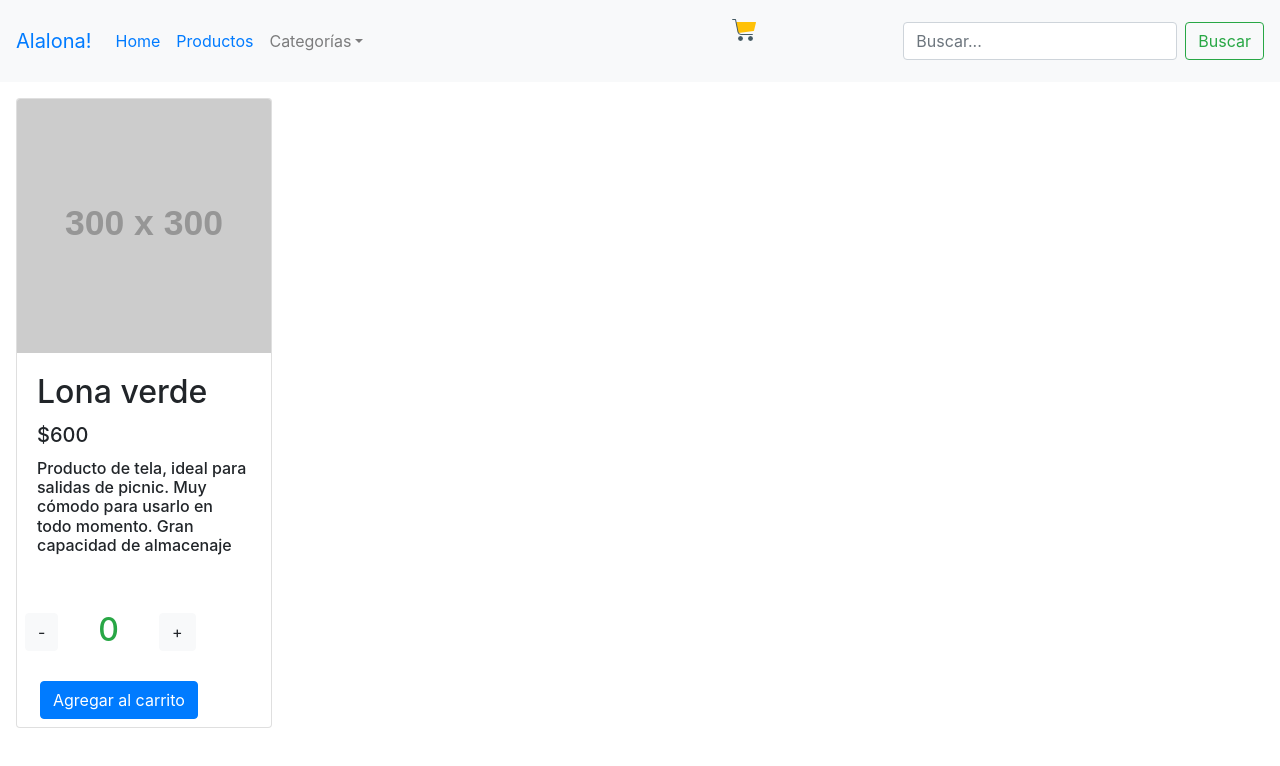
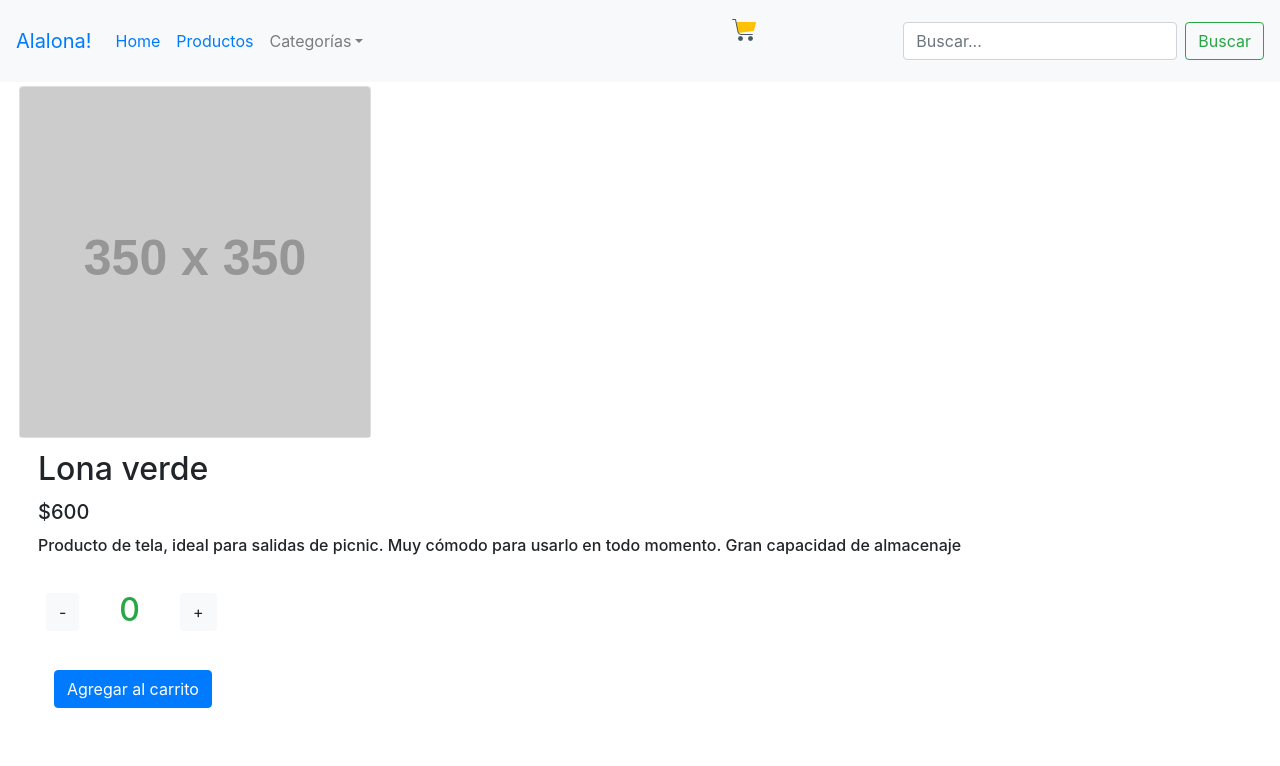
Before and after one commit to xmedrano93/alalona-bolsos, a React (Create React App) app: page /detail/0 in a window 1280 px wide. Shown: the top 766 px of the page. Built offline with nearby package versions, Linux system fonts and the light colour scheme.

Commit message:
Se agrega item al carro, faltan metodos y vincular cantidad

```diff
--- a/src/App.jsx
+++ b/src/App.jsx
@@ -1,17 +1,26 @@
+import {useState} from 'react';
 import "./styles/App.css"
 import {BrowserRouter, Switch, Route} from "react-router-dom"
 import NavBarMenu from "./components/NavBarMenu"
 import ItemListContainer from "./components/ItemListContainer";
 import ItemDetailContainer from "./components/ItemDetailContainer"
 import Cart from "./components/Cart";
+import {Store} from "./store/CartContext"
 
 
 function App() {
+const [data, setData] = useState({
+  items: [],
+  cantidad:[],
+})
+
   return (
     <>
+      <Store.Provider value={[data, setData]}>
 
         <BrowserRouter>
           <NavBarMenu />
+
             <Switch>
               <Route exact path="/">
                 <ItemListContainer />
@@ -28,6 +37,8 @@ function App() {
 
           </Switch>
         </BrowserRouter>
+
+      </Store.Provider>
           </>
   );
 }
--- a/src/components/Cart.jsx
+++ b/src/components/Cart.jsx
@@ -1,7 +1,34 @@
-const Cart = () =>{
+import { useContext, useState } from "react";
+import { Store } from "../store/CartContext";
+import ItemCount from '../components/ItemCount'
+
+const Cart = (count) =>{
+    const [data, setData] = useContext(Store);
+    const clear = () =>{ setData({
+        cantidad: [],
+        items: [],
+    }) }
+
+
+    // setData({cantidad: [...cantidad]})
+    console.log(data)
+
     return(
-    <h2>Estamos en el Cart</h2>
+    <>
+        <h2>Estamos en el Cart</h2>
+        {
+            data.items?.map(item =>
+                                        <li key={item.id}>
+                                            <h3>{item.title}</h3>
+                                            <h4>${item.price}</h4>
+                                            <ItemCount stock={item.stock}/>
+                                        </li>)
+
+        }{console.log(count)}
+        <button onClick={clear}>Borrar todos los items</button>
+
+
+    </>
     )
-    }
-
+}
 export default Cart;
--- a/src/components/Item.jsx
+++ b/src/components/Item.jsx
@@ -1,30 +1,20 @@
 import { NavLink } from "react-router-dom";
 import ItemCount from "./ItemCount";
 
-function Item ({stock, title, price, key, pictureUrl, alt, id}){
-    console.log(pictureUrl)
-    const onAdd = () =>{
-        alert("Se han agregado productos al carrito")
-    }
+function Item ({stock, title, price, key, alt, id}){
 
     return(
         <>
 
             <div key={key} className="card d-inline-block m-3">
-                <img className="card-img-top" src="https://placehold.it/300x300" alt={alt}/>
+                <img className="card-img-top" src="https://placehold.it/250x250" alt={alt}/>
                     <div className="card-body">
                         <h2 className="card-title">{title} </h2>
                         <h5 className="card-title">${price}</h5>
                     </div>
-                <h2 className="text-success d-inline-block m-2"><ItemCount stock={stock}/> </h2>
-                <div className="container m-2">
-                    <div className="btn-toolbar">
-                        <div className="btn-group">
-                        <button onClick={onAdd} href="#" className="btn btn-primary d-block"><NavLink to="#" className="text-white">Agregar al carrito</NavLink></button>
-                        <button className="btn btn-info d-block"><NavLink to={`/detail/${id}`} className="text-white">Ver más</NavLink>  </button>
-
-                        </div>
-                    </div>
+                {/* <h2 className="text-success d-inline-block m-2"><ItemCount stock={stock}/> </h2> */}
+                <div className="container m-2 text-center">
+                        <button className="btn btn-info"><NavLink to={`/detail/${id}`} className="text-white">Ver detalle</NavLink>  </button>
                 </div>
             </div>
 
--- a/src/components/ItemCount.jsx
+++ b/src/components/ItemCount.jsx
@@ -1,12 +1,16 @@
-import {useState} from "react";
+import {Store} from '../store/CartContext'
+import {useState, useContext} from "react";
+
 
 function ItemCount ({stock}) {
+    const[data, setData] = useContext(Store)
+    const [count, setCount] = useState (0)
 
-    const [count, setCount] = useState (0)
 
     const add = () =>{
         if(count < stock){
-        setCount (count + 1);
+        setCount (count + 1) ;
+
     }
 }
     const less = () =>{
@@ -14,13 +18,13 @@ function ItemCount ({stock}) {
         setCount (count-1);
     }
 }
-
     return(
         <>
             <div>
                 <button onClick={less} className="btn btn-light">-</button>
                 <p className="d-inline-block m-3 pl-4 pr-4" >{count}</p>
                 <button onClick={add} className="btn btn-light">+</button>
+
             </div>
 
         </>
--- a/src/components/ItemDetail.jsx
+++ b/src/components/ItemDetail.jsx
@@ -1,31 +1,58 @@
-import ItemCount from "./ItemCount"
+import {useHistory} from 'react-router-dom'
+import {useContext, useState} from 'react'
+import {Store} from '../store/CartContext'
 
-const ItemDetail = ({detail, onAddCart}) => {
+const ItemDetail = ({detail, stock}) => {
+  const history = useHistory();
+  const [data, setData] = useContext(Store)
+  const [count, setCount] = useState (0)
+
+  const onAddCart = () =>{
+    setData({
+            cantidad: [...data.cantidad, count],
+            items: [...data.items, detail],
+          })
+
+    history.push("/cart")
+  }
+
+  const add = () =>{
+      if(count < stock){
+      setCount (count + 1) ;
+  }}
+  const less = () =>{
+      if(count > 0){
+      setCount (count-1);
+  }}
 
   return detail.title ? (
     <>
-      <div className="card d-inline-block m-3 " style={{ width: "20vw"}}>
-        <img className="card-img-top" src="https://placehold.it/300x300" alt="img test"/>
-        <div className="card-body">
+    <div className="container-fluid" key={detail.id}>
+      <div className="row d-inline-block m-1">
+        <div className="card d-inline-block ">
+              <img className="card-img-top" src="https://placehold.it/350x350" alt="img test"/>
+            </div>
+      </div>
+      <div className="row d-inline-block m-2">
+        <div className="container d-inline-block">
           <h2 className="card-title">{detail.title} </h2>
           <h5 className="card-title">${detail.price}</h5>
           <h6 className="card-title">{detail.description}</h6>
-        </div>
-        <h2 className="text-success d-inline-block m-2">
-          <ItemCount stock={detail.stock} />{" "}
-        </h2>
-        <div className="container m-2">
-          <div className="btn-toolbar">
-            <div className="btn-group">
-              <button onClick={onAddCart} className="btn btn-primary d-block">
-                {/* <NavLink to="#" className="text-white"> */}
-                  Agregar al carrito
-                {/* </NavLink> */}
-              </button>
-            </div>
-          </div>
+          <h2 className="text-success d-inline-block m-2">
+            {/* <ItemCount stock={detail.stock} /> */}
+            <button onClick={less} className="btn btn-light">-</button>
+                <p className="d-inline-block m-3 pl-4 pr-4" >{count}</p>
+            <button onClick={add} className="btn btn-light">+</button>
+          </h2>
+          <button onClick={onAddCart} className="btn btn-primary d-block m-3">
+              Agregar al carrito
+          </button>
         </div>
       </div>
+
+    </div>
+
+
     </>
   ) : (
     <div className="align-items-center justify-content-center m-3 spinner-border" />
--- a/src/components/ItemDetailContainer.jsx
+++ b/src/components/ItemDetailContainer.jsx
@@ -1,26 +1,33 @@
-import {useEffect, useState} from "react"
+import {useEffect, useState, useContext} from "react"
 import ItemDetail from "./ItemDetail"
 import listado from "./listProducts.json"
-import {useParams, withRouter} from "react-router-dom"
+import {useParams} from "react-router-dom"
+import {Store} from '../store/CartContext'
+
+const ItemDetailContainer = () =>{
+    const[data, setData] = useContext(Store)
+    const [detail, setDetail] = useState([])
+    const {id_detail} = useParams();
 
 
-const ItemDetailContainer = (propsCart) =>{
 
-    const {history} = propsCart;
+//     const onAddCart = () =>{
+//         setData({...data,
+//                 items: [data.items, detail]})
 
-    const onAddCart = () =>{
+//         history.push("/cart")
+//         console.log(data)
+//         console.log(detail)
 
-      history.push("/cart")
-  }
+//   }
 
-    const {id_detail} = useParams();
-    console.log(id_detail)
-    const [detail, setDetail] = useState([])
+
+
 
     const getItems = new Promise((resolve) =>{
         setTimeout(() =>{
         resolve(listado[id_detail])
-        }, 2000);
+        }, 500);
     })
 
         useEffect(() =>{
@@ -31,9 +38,9 @@ const ItemDetailContainer = (propsCart) =>{
 
     return(
 
-        <ItemDetail detail={detail} onAddCart={onAddCart}/>
+        <ItemDetail detail={detail} stock={detail.stock} />
 
     )
 }
 
-export default withRouter(ItemDetailContainer);
+export default ItemDetailContainer;
--- a/src/components/ItemList.jsx
+++ b/src/components/ItemList.jsx
@@ -13,13 +13,12 @@ const ItemList = () =>{
     const getProducts = new Promise((resolve) =>{
         setTimeout(() => {
             resolve(listProducts)
-        }, 2000);
+        }, 500);
     })
 
 
 
     useEffect(() =>{
-        console.log(categoryLink)
         getProducts.then(itemMap =>{
             setResult(itemMap)}
 
@@ -62,6 +61,7 @@ const ItemList = () =>{
                             alt={items.alt}
                             id={items.id}
                             categoryLink={categoryLink}
+                            key={items.id}
                             />
                     ))
                     }
--- a/src/components/listProducts.json
+++ b/src/components/listProducts.json
@@ -82,8 +82,8 @@
     },
     {
         "id":8,
+        "category":"neceser",
         "title":"Neceser verde",
-        "category":"neceser",
         "price":1200,
         "pictureUrl":"../assets/product4.jpg",
         "stock":20,
--- /dev/null
+++ b/src/store/CartContext.jsx
@@ -0,0 +1,4 @@
+import {createContext} from "react";
+
+
+export const Store = createContext();
```
Also changed, not shown: 1 other file (tests, documents, lock files or other folders). Lines whose indentation alone changed are shown as unchanged.
